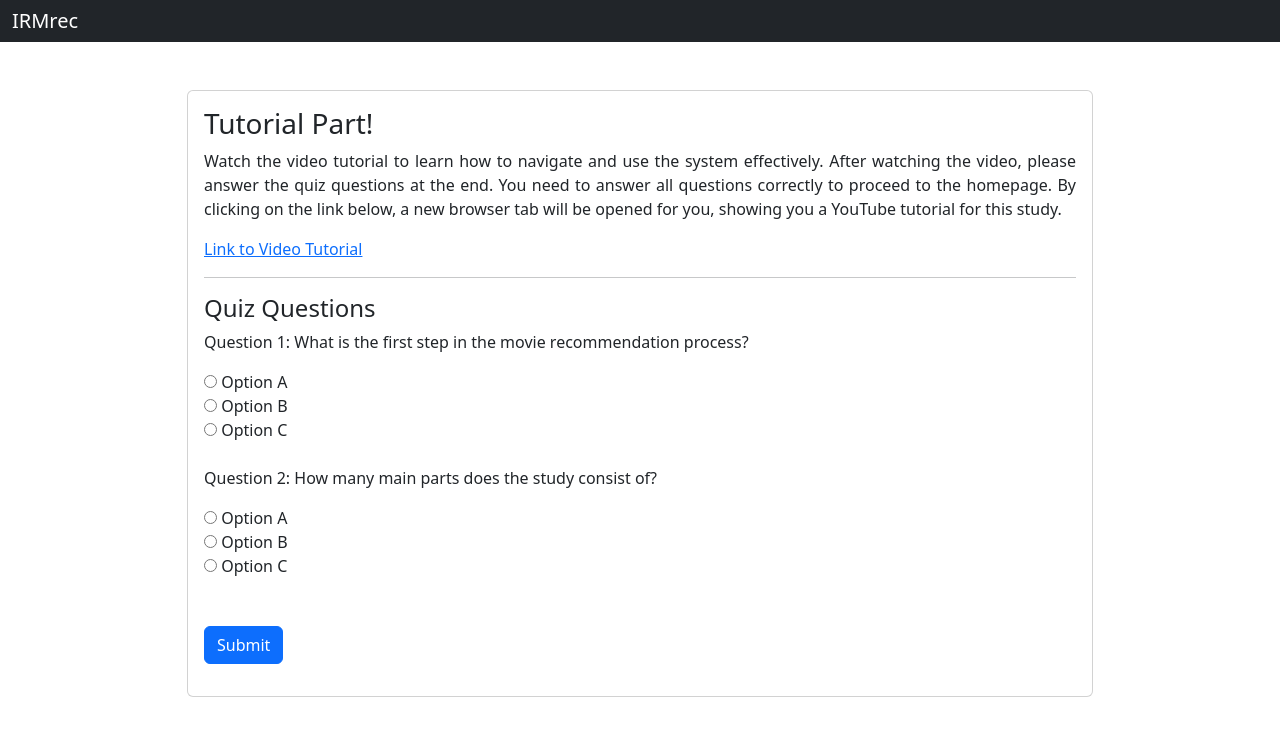
After one commit to maancham/IRMrec, a Django app: page /tutorial/ in a window 1280 px wide. The commit adds this page. Shown: the top 736 px of the page. Run offline with Django 4.2, Linux system fonts and the light colour scheme; a user stored in the database is signed in; tables that the repository leaves empty hold one stand-in row (values such as "Sample post"); some libraries are stand-ins or nearby versions.

Commit message:
quiz template and logic

```diff
--- /dev/null
+++ b/movies/templates/movies/tutorial.html
@@ -0,0 +1,91 @@
+<title>{% block title %}IRMrec{% endblock %}</title>
+<link href="https://cdnjs.cloudflare.com/ajax/libs/bootstrap/5.3.0/css/bootstrap.min.css" rel="stylesheet"
+    type="text/css">
+
+<nav class="navbar navbar-expand-lg navbar-dark bg-dark" style="padding-top: 1px; padding-bottom: 1px;">
+    <div class="container-fluid">
+        <!-- Brand -->
+        <a class="navbar-brand" href="{% url 'home' %}">IRMrec</a>
+
+        <!-- Toggler -->
+        <button class="navbar-toggler" type="button" data-toggle="collapse" data-target="#mainMenu"
+            aria-controls="mainMenu" aria-expanded="false" aria-label="Toggle navigation">
+            <span class="navbar-toggler-icon"></span>
+        </button>
+    </div>
+</nav>
+
+<div class="container">
+    <ol class="breadcrumb my-4">
+        {% block breadcrumb %}
+        {% endblock %}
+    </ol>
+    {% block content %}
+        <div class="container">
+            <div class="row justify-content-center">
+                <div class="col-lg-10">
+                    <div class="card">
+                        <div class="card-body">
+                            <h3 class="card-title">Tutorial Part!</h3>
+                            <p class="card-text" style="text-align: justify;">
+                                Watch the video tutorial to learn how to navigate and use the system effectively.
+                                After watching the video, please answer the quiz questions at the end. You need to
+                                answer all questions correctly to proceed to the homepage. By clicking on the link below, a new
+                                browser tab will be opened for you, showing you a YouTube tutorial for this study.
+                            </p>
+
+                            <!-- Add your video tutorial link here -->
+                            <a href="https://google.com" target="_blank">Link to Video Tutorial</a>
+
+                            <hr>
+
+                            <!-- Quiz Section -->
+                            <h4>Quiz Questions</h4>
+                            <form method="post" onsubmit="return validateQuizForm();">
+                                {% csrf_token %}
+
+                                <p>Question 1: What is the first step in the movie recommendation process?</p>
+                                <input type="radio" name="q1" value="a"> Option A<br>
+                                <input type="radio" name="q1" value="b"> Option B<br>
+                                <input type="radio" name="q1" value="c"> Option C<br>
+                                <br>
+
+                                <p>Question 2: How many main parts does the study consist of?</p>
+                                <input type="radio" name="q2" value="a"> Option A<br>
+                                <input type="radio" name="q2" value="b"> Option B<br>
+                                <input type="radio" name="q2" value="c"> Option C<br>
+                                <br>
+                                <!-- Add more quiz questions here -->
+
+                                <br>
+                                <button type="submit" class="btn btn-primary">Submit</button>
+                            </form>
+                        </div>
+                    </div>
+                </div>
+            </div>
+        </div>
+    {% endblock %}
+</div>
+
+<script>
+    function validateQuizForm() {
+        const q1Answer = document.querySelector('input[name="q1"]:checked');
+        const q2Answer = document.querySelector('input[name="q2"]:checked');
+        // Add more quiz question validation as needed
+
+        if (!q1Answer || !q2Answer /* Add more conditions for other questions */) {
+            alert("Please answer all quiz questions.");
+            return false;
+        }
+
+        // Check quiz answers
+        if (q1Answer.value !== "b" || q2Answer.value !== "c" /* Add correct answers for other questions */) {
+            alert("One or more answers are incorrect. Please review the tutorial and try again.");
+            return false;
+        }
+
+        // If all checks are passed, the form can be submitted
+        return true;
+    }
+</script>
--- a/movies/urls.py
+++ b/movies/urls.py
@@ -8,6 +8,7 @@ urlpatterns = [
     path("logout/", views.logout_view, name="logout"),
     path("home/", views.home, name="home"),
     path("demographic/", views.demographic, name="demographic"),
+    path("tutorial/", views.tutorial, name="tutorial"),
     path("items/", views.movie_list, name="movie_list"),
     path("item/<int:movie_id>/", views.movie_detail, name="movie_detail"),
     path("judge/", views.judge, name="movie_judge"),
--- a/movies/views.py
+++ b/movies/views.py
@@ -12,16 +12,6 @@ import logging
 """
 TODO:
 ------------------------------
-users the first time logging into the system:
-    -redirected to home page
-    -need to add a field to participant and participantinfo to check if they have given demographic info
-    -shown the demographic questions and get answers
-    -shown text tutorial
-    -shown a link to the video tutorial and ask them to take a look
-    -presented with the quiz, change answers until all correct [leave question text blank for now, but handle options and logic]
-
-users the other times logging into the system:
-    -redirected to the normal version of home, nothing extra there
 
 all other pages beside /home should be locked if quiz_done is not set to True
 
@@ -34,10 +24,13 @@ implement the two phase scenario
     change all views to get movies from correct movie set based on flag
     make sure to edit the final ranking and remove likely_to_watch thing
 
+WITH MARK: firgure out 5 quiz questions and their answers and change tutorial.html
+
 edits all logs so that values are also logged
 
 Change the load_users section, make username and password anon (B-userpooling on colab + load_users)
 log processing
+handle the video tutorial once everything is finalized
 dockerization
 remove the django-toolbar from the project
 activate SessionTimeoutMiddleware in settings
@@ -129,8 +122,22 @@ def demographic(request):
 
 
 @login_required
+def tutorial(request):
+    participant = Participant.objects.get(user=request.user)
+
+    if request.method == "POST":
+        participant.taken_initial_quiz = True
+        participant.save()
+        return redirect("home")
+
+    return render(request, "movies/tutorial.html")
+
+
+@login_required
 def home(request):
     participant = Participant.objects.get(user=request.user)
+    if not participant.taken_initial_quiz:
+        return redirect("tutorial")
     if participant.given_demographics != True:
         return redirect("demographic")
     if participant.fully_done:
@@ -139,12 +146,7 @@ def home(request):
         return render(
             request,
             "movies/home.html",
-            {
-                "remaining_judge_actions": participant.remaining_judge_actions,
-                # TODO: CHANGE THIS BACK TO NORMAL:
-                # "quiz_done": participant.taken_initial_quiz,
-                "quiz_done": True,
-            },
+            {"remaining_judge_actions": participant.remaining_judge_actions},
         )
 
 
```
Also changed, not shown: movies/templates/movies/home.html (+2 -17 lines).
